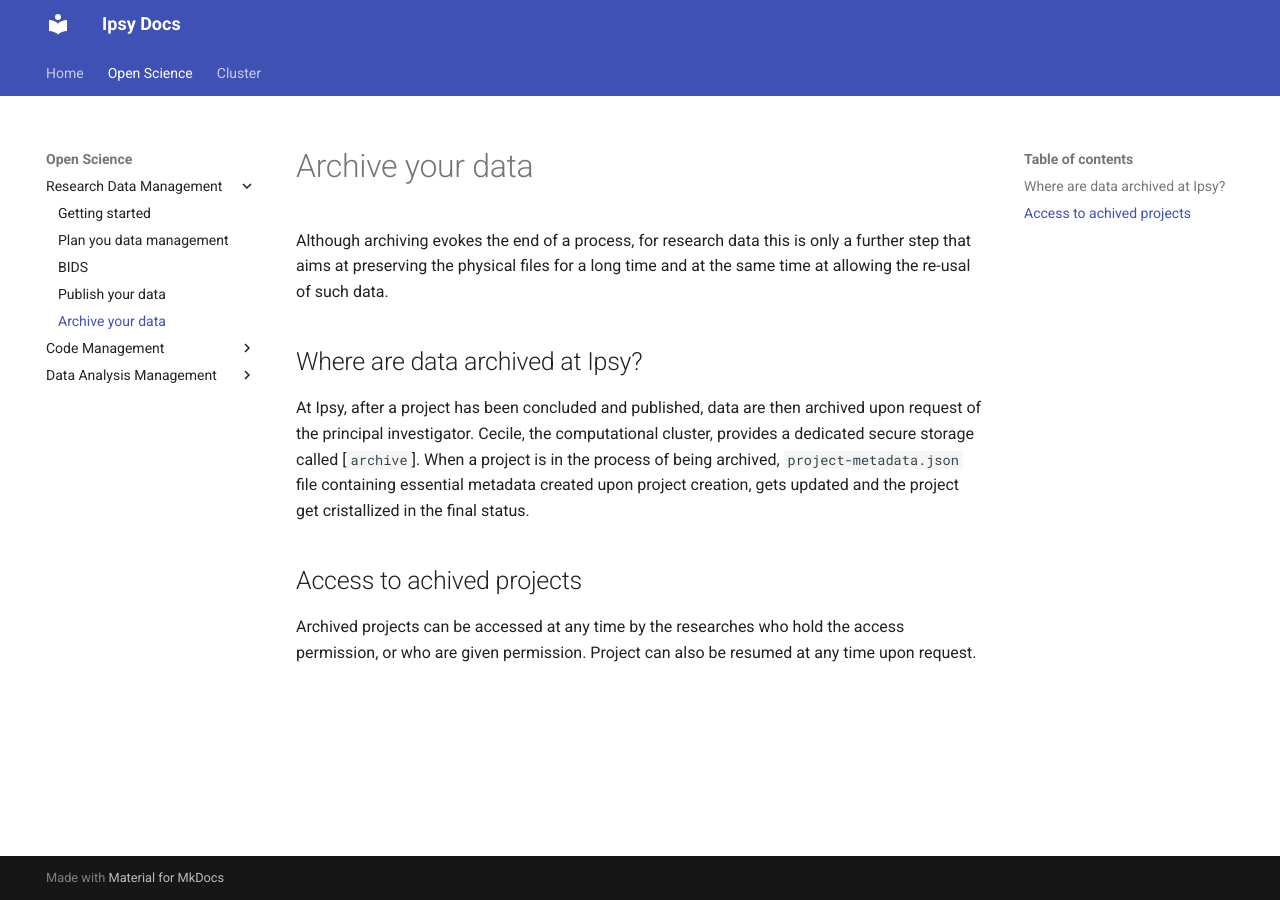
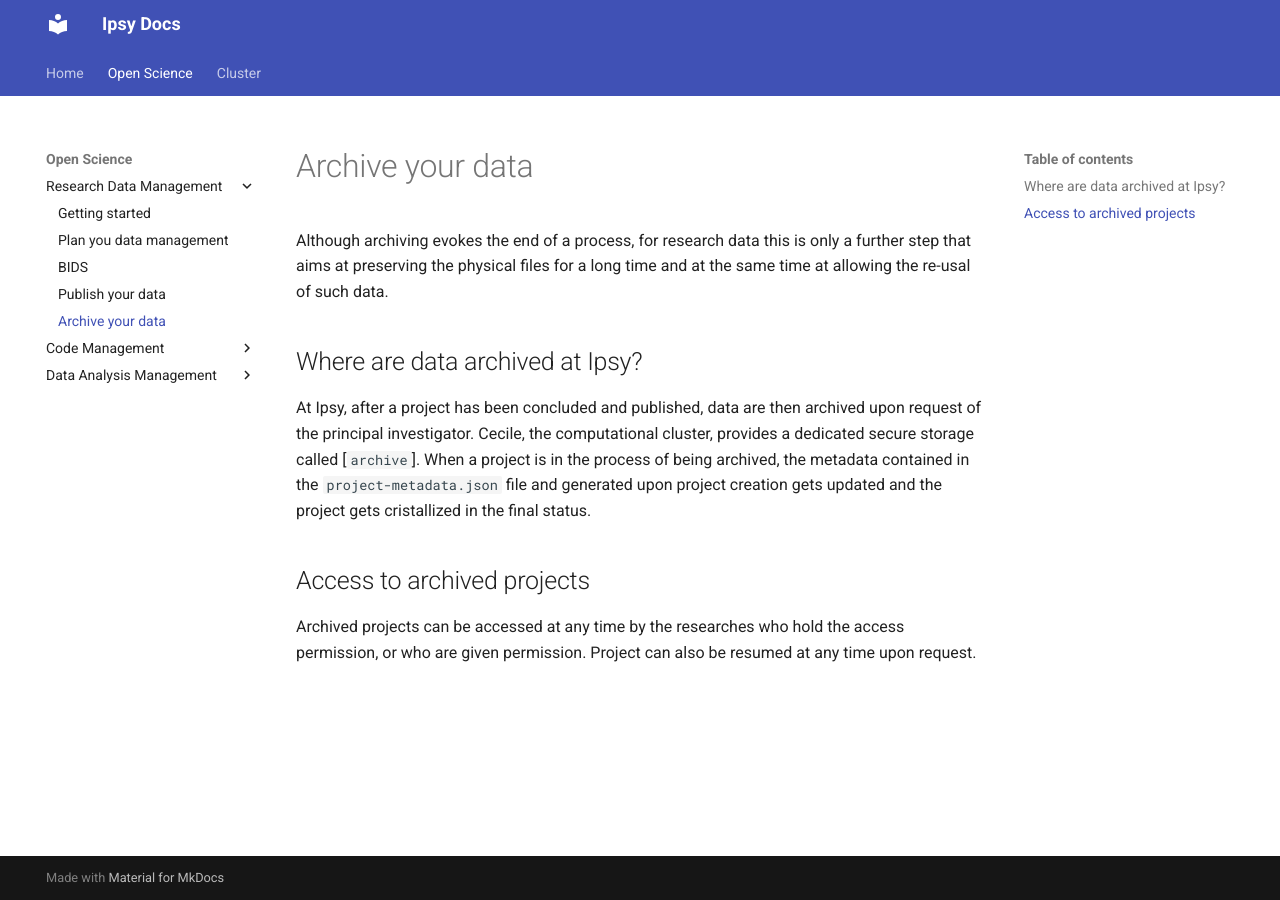
Before and after one commit to pvavra/temp-ipsy, an MkDocs documentation site: the page built from docs/open-science/research-data-management/archive.md, in a window 1280 px wide. Built offline with MkDocs 1.6.1 and Material for MkDocs 9.7.7, drawn with Linux system fonts in a browser that asks for light colours.

Commit message:
Fix sentences and title

```diff
--- a/docs/open-science/research-data-management/archive.md
+++ b/docs/open-science/research-data-management/archive.md
@@ -5,9 +5,9 @@ Although archiving evokes the end of a process, for research data this is only a
 ## Where are data archived at Ipsy?
 
 At Ipsy, after a project has been concluded and published, data are then archived upon request of the principal investigator.
-Cecile, the computational cluster, provides a dedicated secure storage called [`archive`]. When a project is in the process of being archived, `project-metadata.json` file containing essential metadata created upon project creation, gets updated and the project get cristallized in the final status.
+Cecile, the computational cluster, provides a dedicated secure storage called [`archive`]. When a project is in the process of being archived, the metadata contained in the `project-metadata.json` file and generated upon project creation gets updated and the project gets cristallized in the final status.
 [`archive`]: ../../../cluster/cecile/data/#cecile-data-structure
 
-## Access to achived projects
+## Access to archived projects
 
 Archived projects can be accessed at any time by the researches who hold the access permission, or who are given permission. Project can also be resumed at any time upon request.
```
